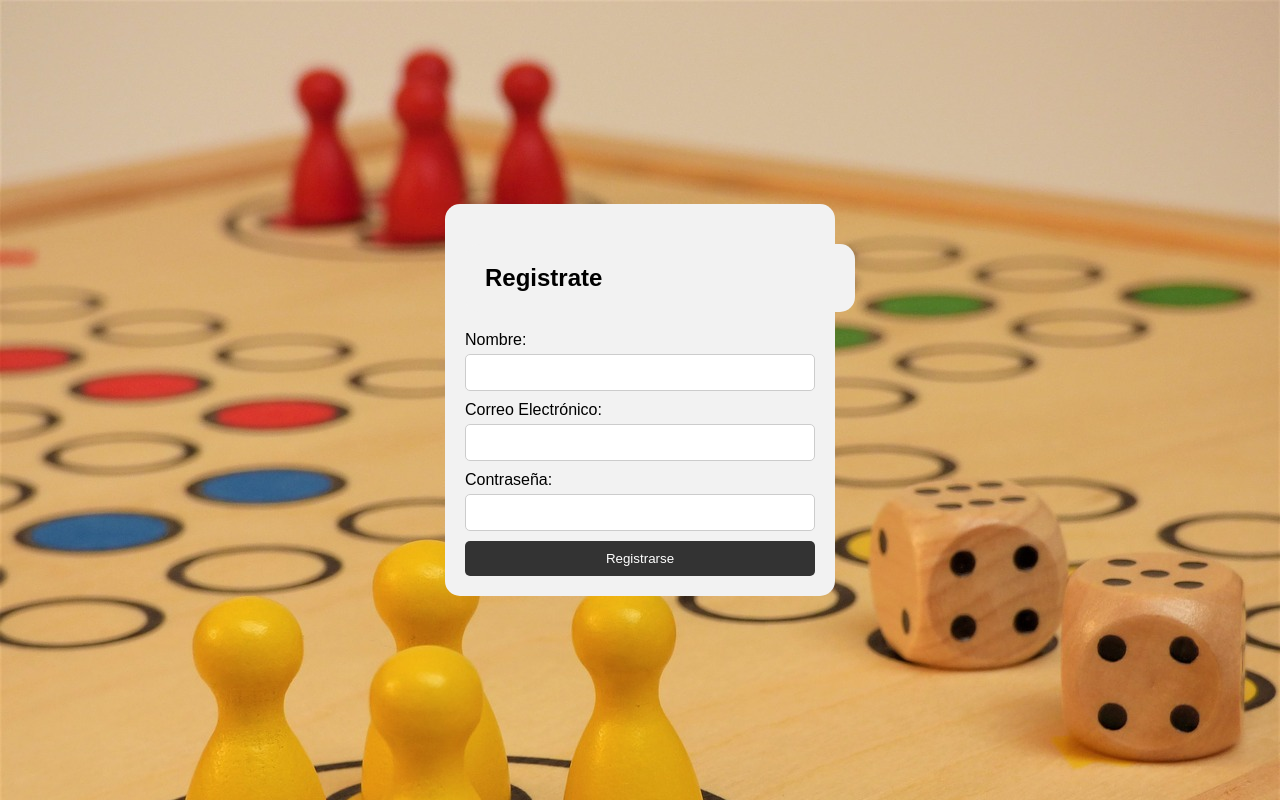
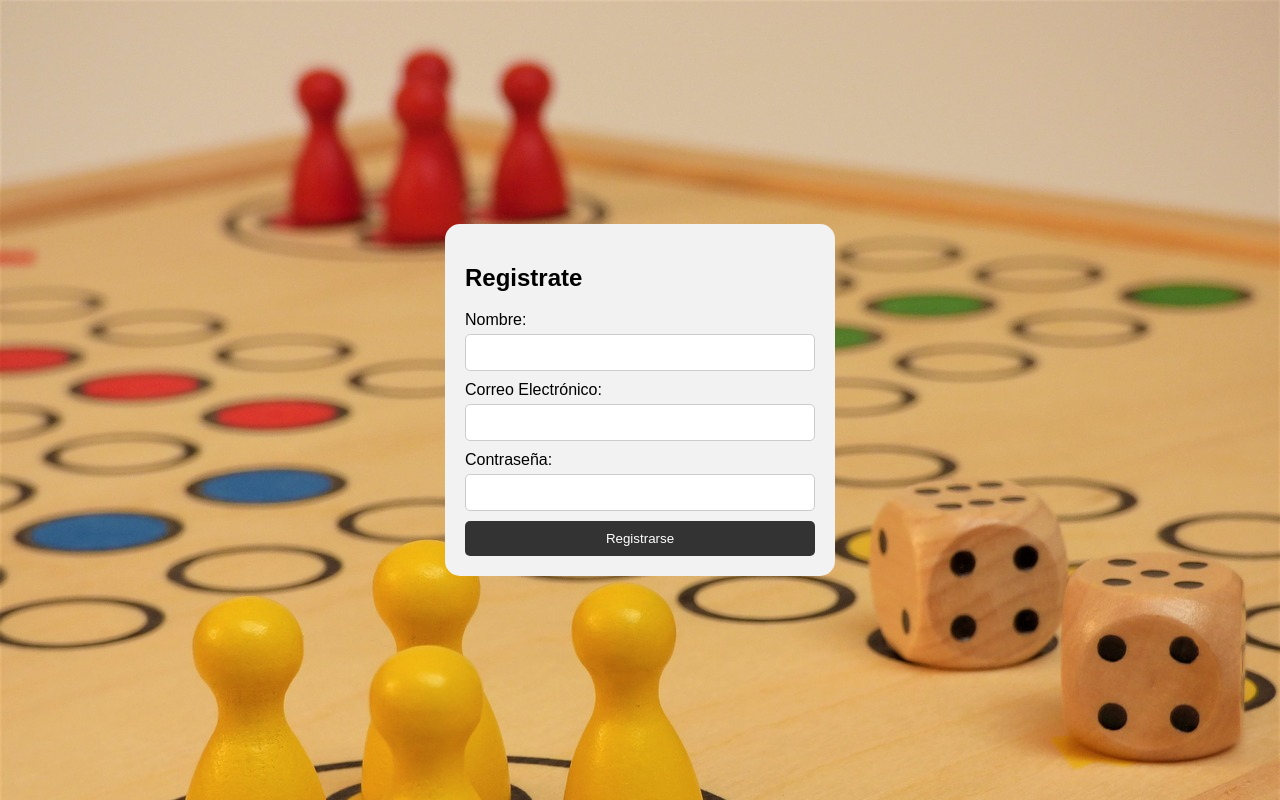
Before and after one commit to DiegoCadenillas/Proyecto-PHP, a PHP site: page /Registro.php in a window 1280 px wide. Run offline with PHP 8.4, Linux system fonts and the light colour scheme.

Commit message:
Arreglado CSS de registro.

```diff
--- a/view/registro.css
+++ b/view/registro.css
@@ -26,7 +26,7 @@ body {
 }
 
 /* Estilos para el formulario */
-form, h2, p {
+form {
   background-color: #f2f2f2;
   padding: 20px;
   border-radius: 15px;
```
